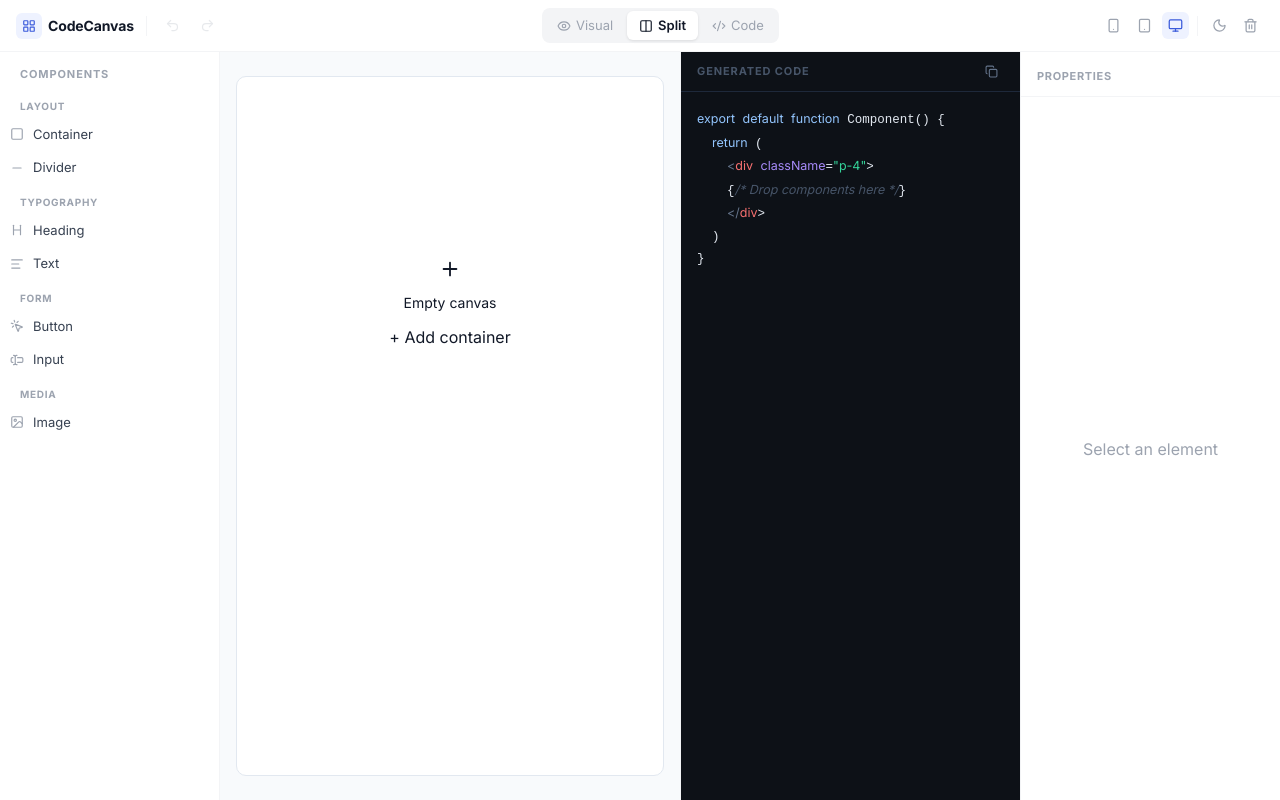
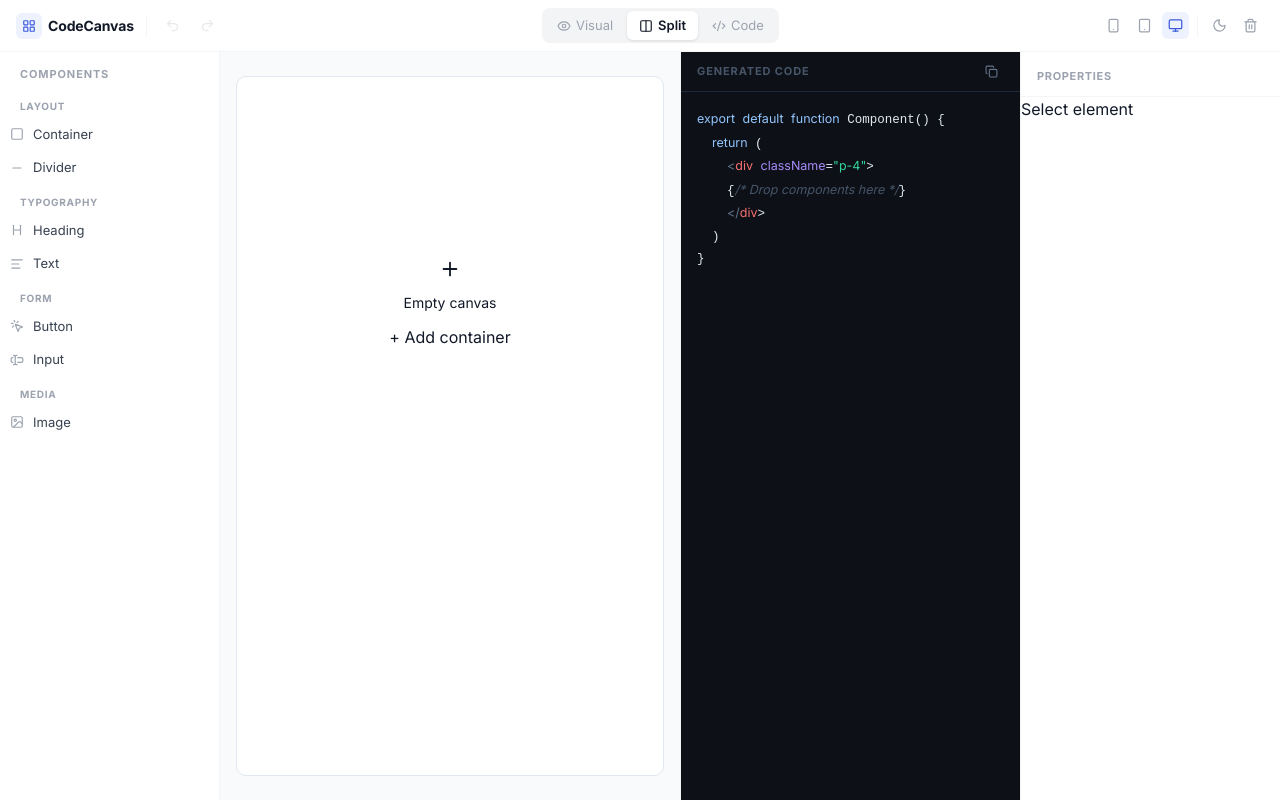
Before and after one commit to Dyukta/CodeCanvas, a React (Vite) app: page /CodeCanvas/builder in a window 1280 px wide. Built offline with nearby package versions, Linux system fonts and the light colour scheme.

Commit message:
property panel update

```diff
--- a/src/components/panels/PropertyPanel.tsx
+++ b/src/components/panels/PropertyPanel.tsx
@@ -1,177 +1,80 @@
-import React, { useMemo } from 'react'
+import { useMemo } from 'react'
 import { useBuilderStore } from '../../store/useBuilderStore'
 
-interface Props { dark: boolean }
 
 type GroupMap = Record<string, string[]>
 
-// ── groups ─────────────────────────────────────────────
 const EXCLUSIVE_GROUPS: GroupMap = {
-  'Font Size':   ['text-sm','text-base','text-lg','text-xl','text-2xl','text-3xl','text-4xl'],
+  'Font Size': ['text-sm','text-base','text-lg','text-xl','text-2xl','text-3xl','text-4xl'],
   'Font Weight': ['font-normal','font-medium','font-semibold','font-bold','font-extrabold'],
-  'Text Color':  ['text-white','text-gray-900','text-gray-500','text-red-500','text-blue-500','text-green-500','text-yellow-500','text-purple-500'],
-  Background:    ['bg-white','bg-gray-100','bg-gray-900','bg-blue-500','bg-red-500','bg-green-500','bg-yellow-400','bg-purple-500'],
-  Rounded:       ['rounded-none','rounded','rounded-md','rounded-lg','rounded-xl','rounded-2xl','rounded-full'],
-  Shadow:        ['shadow-none','shadow-sm','shadow','shadow-md','shadow-lg','shadow-xl'],
-  Width:         ['w-full','w-auto','w-1/2','w-1/3','w-1/4','w-64','w-48','w-32'],
-  Height:        ['h-auto','h-full','h-8','h-12','h-16','h-24','h-32','h-48'],
-  Opacity:       ['opacity-25','opacity-50','opacity-75','opacity-100'],
-  Cursor:        ['cursor-pointer','cursor-default','cursor-not-allowed'],
-  Overflow:      ['overflow-hidden','overflow-auto','overflow-scroll','overflow-visible'],
+  'Text Color': ['text-white','text-gray-900','text-gray-500','text-red-500','text-blue-500','text-green-500','text-yellow-500','text-purple-500'],
+  Background: ['bg-white','bg-gray-100','bg-gray-900','bg-blue-500','bg-red-500','bg-green-500','bg-yellow-400','bg-purple-500'],
+  Rounded: ['rounded-none','rounded','rounded-md','rounded-lg','rounded-xl','rounded-2xl','rounded-full'],
+  Shadow: ['shadow-none','shadow-sm','shadow','shadow-md','shadow-lg','shadow-xl'],
+  Width: ['w-full','w-auto','w-1/2','w-1/3','w-1/4','w-64','w-48','w-32'],
+  Height: ['h-auto','h-full','h-8','h-12','h-16','h-24','h-32','h-48'],
+  Opacity: ['opacity-25','opacity-50','opacity-75','opacity-100'],
+  Cursor: ['cursor-pointer','cursor-default','cursor-not-allowed'],
+  Overflow: ['overflow-hidden','overflow-auto','overflow-scroll','overflow-visible'],
 }
 
 const ADDITIVE_GROUPS: GroupMap = {
-  Padding:   ['p-1','p-2','p-4','p-6','p-8','px-4','py-2','px-6','py-3'],
-  Margin:    ['m-0','m-2','m-4','mx-auto','mt-4','mb-4'],
-  Border:    ['border','border-2','border-4','border-gray-300','border-blue-500','border-red-500'],
-  Layout:    ['flex','flex-row','flex-col','flex-wrap','items-center','items-start','justify-center','justify-between','justify-start','gap-2','gap-4','gap-6'],
+  Padding: ['p-1','p-2','p-4','p-6','p-8','px-4','py-2','px-6','py-3'],
+  Margin: ['m-0','m-2','m-4','mx-auto','mt-4','mb-4'],
+  Border: ['border','border-2','border-4','border-gray-300','border-blue-500','border-red-500'],
+  Layout: ['flex','flex-row','flex-col','flex-wrap','items-center','items-start','justify-center','justify-between','justify-start','gap-2','gap-4','gap-6'],
   Animation: ['animate-spin','animate-ping','animate-pulse','animate-bounce'],
 }
 
-const ALL_GROUPS = { ...EXCLUSIVE_GROUPS, ...ADDITIVE_GROUPS }
+const ALL_GROUPS: GroupMap = { ...EXCLUSIVE_GROUPS, ...ADDITIVE_GROUPS }
 
-// ── component ─────────────────────────────────────────
-export default function PropertyPanel({ dark }: Props) {
-  const el     = useBuilderStore(s => s.getSelected())
+export default function PropertyPanel() {
+  const el = useBuilderStore(s => s.getSelected())
   const update = useBuilderStore(s => s.updateElement)
   const remove = useBuilderStore(s => s.removeElement)
 
-  // ── styles ─────────────────────────────────────────
-  const textMut     = dark ? '#64748B' : '#9CA3AF'
-  const textPri     = dark ? '#F1F5F9' : '#111827'
-  const inputBg     = dark ? '#1E293B' : '#F9FAFB'
-  const inputBorder = dark ? '#334155' : '#E5E7EB'
+  if (!el) return <div>Select element</div>
 
-  const inputStyle: React.CSSProperties = {
-    width: '100%',
-    padding: '7px 10px',
-    fontSize: 13,
-    background: inputBg,
-    border: `1px solid ${inputBorder}`,
-    borderRadius: 6,
-    color: textPri,
-    outline: 'none',
-    fontFamily: 'Inter, sans-serif',
-  }
-
-  const Label = ({ children }: { children: React.ReactNode }) => (
-    <p style={{ fontSize: 11, fontWeight: 700, color: textMut, margin: '0 0 6px', textTransform: 'uppercase' }}>
-      {children}
-    </p>
-  )
-
-  if (!el) {
-    return (
-      <div style={{ display: 'flex', alignItems: 'center', justifyContent: 'center', height: '100%', color: textMut }}>
-        Select an element
-      </div>
-    )
-  }
-
-  // ── class helpers ──────────────────────────────────
-  const classList = useMemo(
+  const classList = useMemo<string[]>(
     () => (el.props.className ?? '').split(' ').filter(Boolean),
     [el.props.className]
   )
 
-  const hasClass = (cls: string) => classList.includes(cls)
+  const hasClass = (cls: string): boolean =>
+    classList.includes(cls)
 
   const toggleClass = (cls: string, group: string) => {
     const isExclusive = group in EXCLUSIVE_GROUPS
-    const groupItems = EXCLUSIVE_GROUPS[group] || []
+    const groupItems = EXCLUSIVE_GROUPS[group] ?? []
 
     let next: string[]
 
     if (isExclusive) {
-      // remove ALL conflicting classes from same group
-      const filtered = classList.filter(c => !groupItems.includes(c))
-
-      // if already active → just remove
-      // else → add new one
+      const filtered = classList.filter((c: string) => !groupItems.includes(c))
+      next = hasClass(cls) ? filtered : [...filtered, cls]
+    } else {
       next = hasClass(cls)
-        ? filtered
-        : [...filtered, cls]
-    } else {
-      // additive toggle
-      next = hasClass(cls)
-        ? classList.filter(c => c !== cls)
+        ? classList.filter((c: string) => c !== cls)
         : [...classList, cls]
     }
 
     update(el.id, { className: next.join(' ') })
   }
 
-  const setProp = (k: string, v: string) =>
-    update(el.id, { [k]: v })
 
-  // ── UI ────────────────────────────────────────────
   return (
-    <div style={{ padding: 16, display: 'flex', flexDirection: 'column', gap: 14 }}>
+    <div>
+      {Object.entries(ALL_GROUPS).map(([label, chips]) => (
+        <div key={label}>
+          {chips.map((chip: string) => (
+            <button key={chip} onClick={() => toggleClass(chip, label)}>
+              {chip}
+            </button>
+          ))}
+        </div>
+      ))}
 
-      <span style={{ fontSize: 11, fontWeight: 600 }}>{el.type}</span>
-
-      {/* text */}
-      {['heading','text','button'].includes(el.type) && (
-        <div>
-          <Label>Text</Label>
-          <input value={el.props.text ?? ''} onChange={e => setProp('text', e.target.value)} style={inputStyle} />
-        </div>
-      )}
-
-      {/* class input */}
-      <div>
-        <Label>ClassName</Label>
-        <textarea
-          value={el.props.className ?? ''}
-          onChange={e => setProp('className', e.target.value)}
-          rows={3}
-          style={{ ...inputStyle }}
-        />
-      </div>
-
-      {/* chips */}
-      {Object.entries(ALL_GROUPS).map(([label, chips]) => {
-        const exclusive = label in EXCLUSIVE_GROUPS
-
-        return (
-          <div key={label}>
-            <Label>{label}</Label>
-
-            <div style={{ display: 'flex', flexWrap: 'wrap', gap: 5 }}>
-              {chips.map(chip => {
-                const active = hasClass(chip)
-
-                return (
-                  <button
-                    key={chip}
-                    onClick={() => toggleClass(chip, label)}
-                    style={{
-                      padding: '3px 8px',
-                      fontSize: 11,
-                      borderRadius: 5,
-                      border: `1px solid ${active ? '#3B5BDB' : inputBorder}`,
-                      background: active ? '#EEF2FF' : inputBg,
-                      color: active ? '#3B5BDB' : textMut,
-                      fontWeight: active ? 600 : 400,
-                      cursor: 'pointer',
-                    }}
-                  >
-                    {chip}
-                  </button>
-                )
-              })}
-            </div>
-
-            <div style={{ fontSize: 10, color: textMut }}>
-              {exclusive ? 'single' : 'multi'}
-            </div>
-          </div>
-        )
-      })}
-
-      <button onClick={() => remove(el.id)} style={{ color: '#EF4444', background: 'none', border: 'none' }}>
-        Delete Element
-      </button>
+      <button onClick={() => remove(el.id)}>Delete</button>
     </div>
   )
 }
--- a/src/store/useBuilderStore.ts
+++ b/src/store/useBuilderStore.ts
@@ -2,9 +2,16 @@ import { create } from 'zustand'
 import { persist } from 'zustand/middleware'
 import type { UIElement, ViewMode, PreviewSize, ElementProps } from '../types'
 
+type Tree = UIElement[]
 
-function addToTree(tree: UIElement[], el: UIElement, parentId: string | null): UIElement[] {
+const MAX_HISTORY = 50
+
+const push = (stack: Tree[], tree: Tree): Tree[] =>
+  [tree, ...stack].slice(0, MAX_HISTORY)
+
+const addToTree = (tree: Tree, el: UIElement, parentId: string | null): Tree => {
   if (!parentId) return [...tree, el]
+
   return tree.map(n =>
     n.id === parentId
       ? { ...n, children: [...n.children, el] }
@@ -12,21 +19,19 @@ function addToTree(tree: UIElement[], el: UIElement, parentId: string | null): U
   )
 }
 
-function removeFromTree(tree: UIElement[], id: string): UIElement[] {
-  return tree
+const removeFromTree = (tree: Tree, id: string): Tree =>
+  tree
     .filter(n => n.id !== id)
     .map(n => ({ ...n, children: removeFromTree(n.children, id) }))
-}
 
-function updateInTree(tree: UIElement[], id: string, props: Partial<ElementProps>): UIElement[] {
-  return tree.map(n =>
+const updateInTree = (tree: Tree, id: string, props: Partial<ElementProps>): Tree =>
+  tree.map(n =>
     n.id === id
       ? { ...n, props: { ...n.props, ...props } }
       : { ...n, children: updateInTree(n.children, id, props) }
   )
-}
 
-function findInTree(tree: UIElement[], id: string): UIElement | null {
+const findInTree = (tree: Tree, id: string): UIElement | null => {
   for (const n of tree) {
     if (n.id === id) return n
     const found = findInTree(n.children, id)
@@ -35,94 +40,92 @@ function findInTree(tree: UIElement[], id: string): UIElement | null {
   return null
 }
 
+interface Store {
+  tree: Tree
+  selectedId: string | null
+  viewMode: ViewMode
+  previewSize: PreviewSize
+  isDark: boolean
+  past: Tree[]
+  future: Tree[]
 
-const MAX_HISTORY = 50
-
-function push(stack: UIElement[][], tree: UIElement[]): UIElement[][] {
-  return [tree, ...stack].slice(0, MAX_HISTORY)
-}
-
-function commit(
-  state: Store,
-  nextTree: UIElement[],
-  extra?: Partial<Store>
-): Partial<Store> {
-  return {
-    tree:   nextTree,
-    past:   push(state.past, state.tree),
-    future: [],
-    ...extra,
-  }
-}
-
-
-export interface Store {
-  tree:        UIElement[]
-  selectedId:  string | null
-  viewMode:    ViewMode
-  previewSize: PreviewSize
-  isDark:      boolean
-  past:        UIElement[][]
-  future:      UIElement[][]
-
-  addElement:    (el: UIElement, parentId?: string | null) => void
+  addElement: (el: UIElement, parentId?: string | null) => void
   removeElement: (id: string) => void
   updateElement: (id: string, props: Partial<ElementProps>) => void
   selectElement: (id: string | null) => void
-  getSelected:   () => UIElement | null
-  setViewMode:   (m: ViewMode) => void
-  setPreviewSize:(s: PreviewSize) => void
-  toggleDark:    () => void
-  clearCanvas:   () => void
-  undo:          () => void
-  redo:          () => void
+  getSelected: () => UIElement | null
+  setViewMode: (v: ViewMode) => void
+  setPreviewSize: (p: PreviewSize) => void
+  toggleDark: () => void
+  clearCanvas: () => void
+  undo: () => void
+  redo: () => void
 }
-
 
 export const useBuilderStore = create<Store>()(
   persist(
     (set, get) => ({
-      tree:        [],
-      selectedId:  null,
-      viewMode:    'split',
+      tree: [],
+      selectedId: null,
+      viewMode: 'split',
       previewSize: 'desktop',
-      isDark:      false,
-      past:        [],
-      future:      [],
+      isDark: false,
+      past: [],
+      future: [],
 
       addElement: (el, parentId = null) =>
-        set(s => commit(s, addToTree(s.tree, el, parentId), { selectedId: el.id })),
+        set((s: Store) => ({
+          tree: addToTree(s.tree, el, parentId),
+          past: push(s.past, s.tree),
+          future: [],
+          selectedId: el.id,
+        })),
 
       removeElement: (id) =>
-        set(s => commit(s, removeFromTree(s.tree, id), {
+        set((s: Store) => ({
+          tree: removeFromTree(s.tree, id),
+          past: push(s.past, s.tree),
+          future: [],
           selectedId: s.selectedId === id ? null : s.selectedId,
         })),
 
       updateElement: (id, props) =>
-        set(s => commit(s, updateInTree(s.tree, id, props))),
+        set((s: Store) => ({
+          tree: updateInTree(s.tree, id, props),
+          past: push(s.past, s.tree),
+          future: [],
+        })),
 
       clearCanvas: () =>
-        set(s => commit(s, [], { selectedId: null })),
+        set((s: Store) => ({
+          tree: [],
+          past: push(s.past, s.tree),
+          future: [],
+          selectedId: null,
+        })),
 
-
-      undo: () => set(s => {
+      undo: () =>
+        set((s: Store) => {
           if (!s.past.length) return s
           const [prev, ...rest] = s.past
           return {
-          tree:   prev,
-          past:   rest,
+            ...s,
+            tree: prev,
+            past: rest,
             future: push(s.future, s.tree),
             selectedId: null,
           }
         }),
 
-      redo: () => set(s => {
+      redo: () =>
+        set((s: Store) => {
           if (!s.future.length) return s
           const [next, ...rest] = s.future
           return {
-          tree:   next,
+            ...s,
+            tree: next,
             future: rest,
-          past:   push(s.past, s.tree),
+            past: push(s.past, s.tree),
             selectedId: null,
           }
         }),
@@ -134,12 +137,12 @@ export const useBuilderStore = create<Store>()(
         return selectedId ? findInTree(tree, selectedId) : null
       },
 
-      setViewMode:    (viewMode)    => set({ viewMode }),
-      setPreviewSize: (previewSize) => set({ previewSize }),
-      toggleDark:     ()            => set(s => ({ isDark: !s.isDark })),
+      setViewMode: (v) => set({ viewMode: v }),
+      setPreviewSize: (p) => set({ previewSize: p }),
+      toggleDark: () => set((s: Store) => ({ isDark: !s.isDark })),
     }),
     {
-      name:       'codecanvas',
+      name: 'codecanvas',
       partialize: s => ({ isDark: s.isDark }),
     }
   )
--- a/src/types/index.ts
+++ b/src/types/index.ts
@@ -18,6 +18,7 @@ export interface ElementProps {
   alt?: string
   level?: 'h1' | 'h2' | 'h3' | 'h4'
   direction?: 'column' | 'row'
+  [key: string]: any
 }
 
 export interface UIElement {
```
Lines whose indentation alone changed are shown as unchanged.
